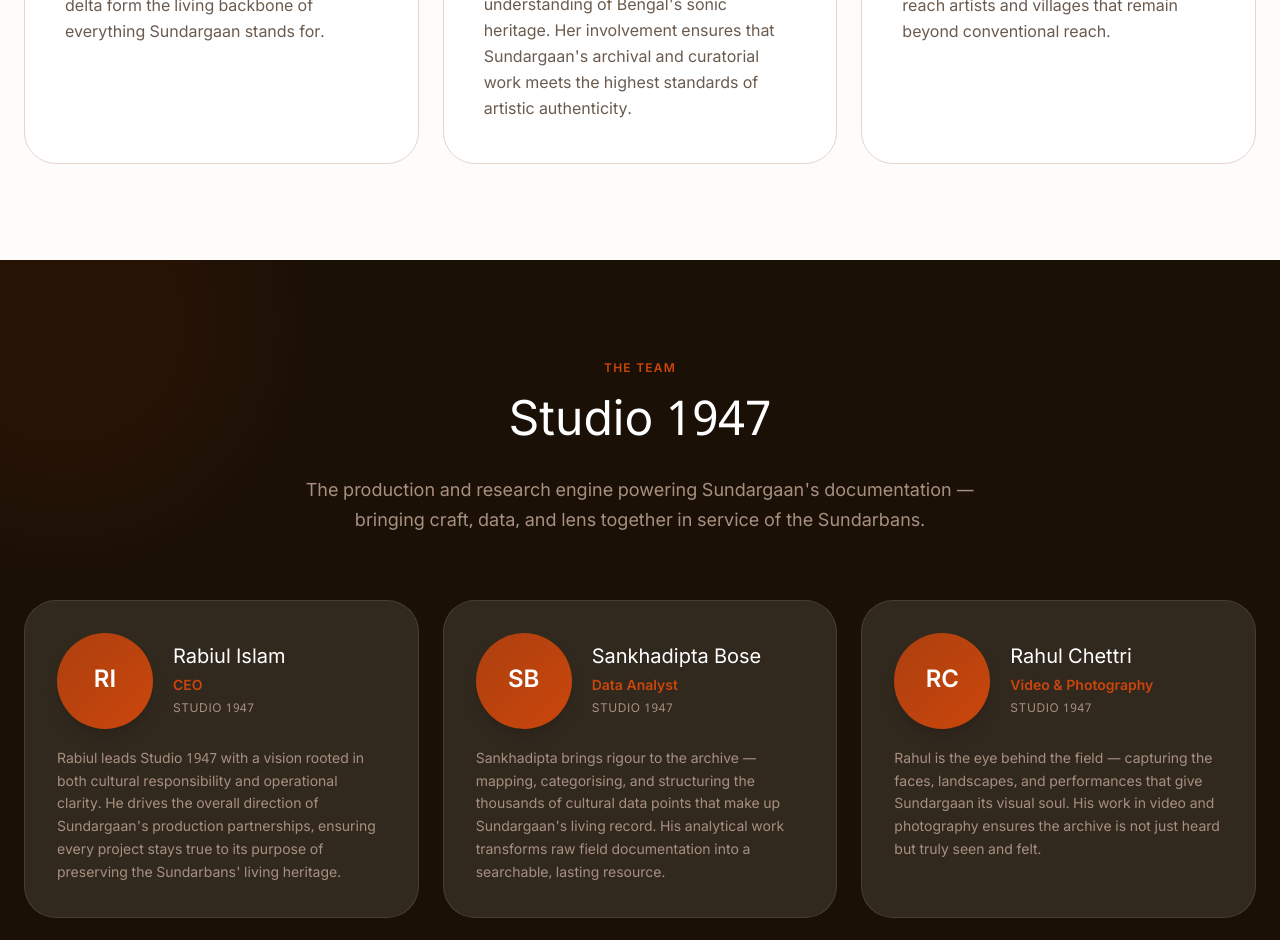
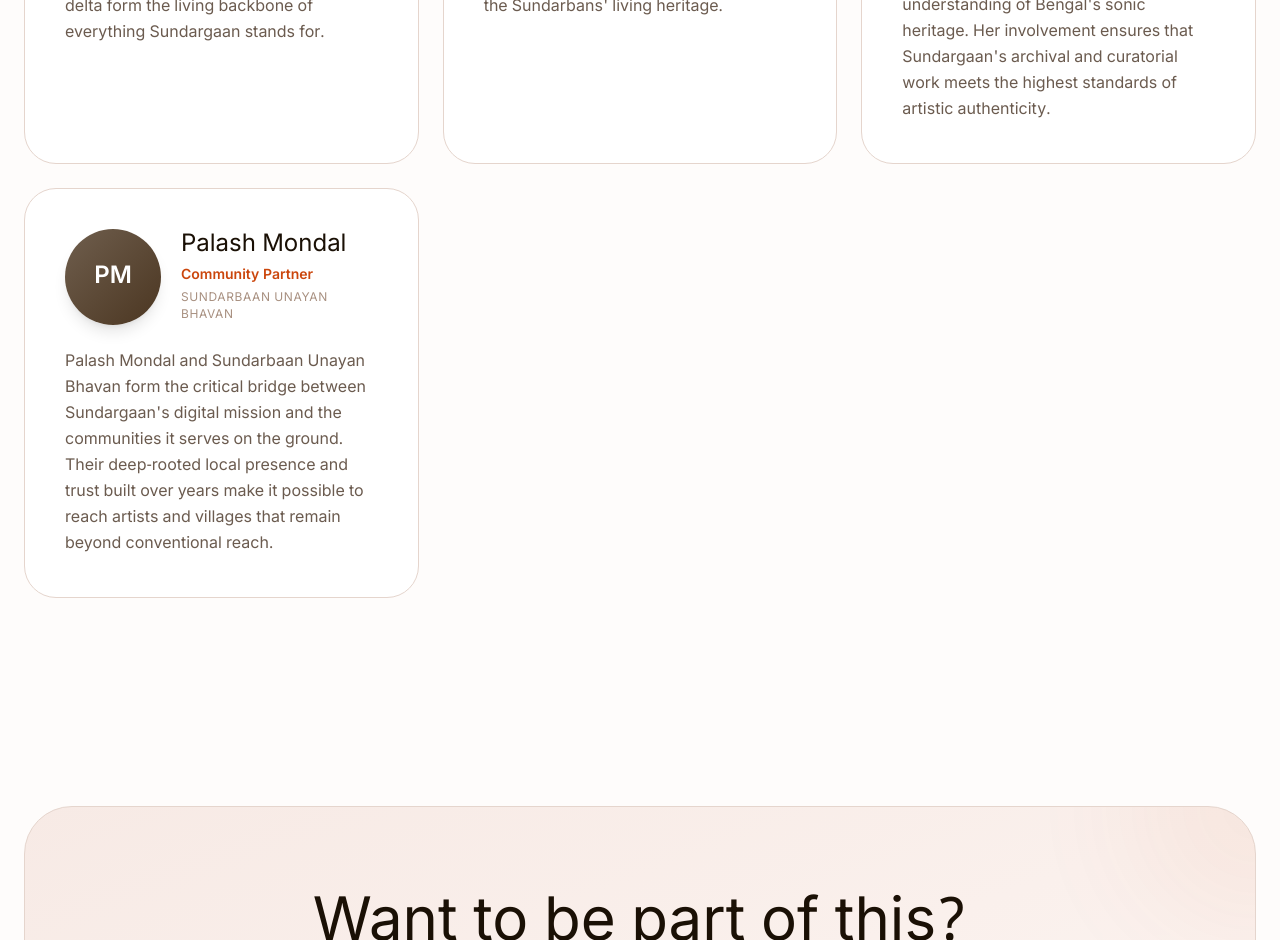
Before and after one commit to Studio-1947/sundargaan-webapp, a React (Vite) app: page /about in a window 1280 px wide. Shown: the part 1860-2800 px from the top of the page. Built offline with nearby package versions, Linux system fonts and the light colour scheme; a web font is replaced by a local one.

Commit message:
feat: implement initial home page layout, navigation component, and about page structure

```diff
--- a/src/pages/AboutPage.tsx
+++ b/src/pages/AboutPage.tsx
@@ -55,36 +55,6 @@
   </motion.div>
 )
 
-// ─── Team Member Card ─────────────────────────────────────────────────────────
-
-interface TeamMemberProps {
-  initials: string
-  name: string
-  title: string
-  bio: string
-  index: number
-}
-
-const TeamMemberCard: React.FC<TeamMemberProps> = ({ initials, name, title, bio, index }) => (
-  <motion.div
-    initial={{ opacity: 0, y: 30 }}
-    whileInView={{ opacity: 1, y: 0 }}
-    viewport={{ once: true }}
-    transition={{ duration: 0.5, delay: index * 0.1, ease: [0.16, 1, 0.3, 1] }}
-    className="group bg-white/10 rounded-[2rem] border border-white/10 p-8 flex flex-col gap-5 hover:bg-white/15 hover:-translate-y-1 transition-all duration-400"
-  >
-    <div className="flex items-center gap-5">
-      <Avatar initials={initials} color="#CB460C" />
-      <div>
-        <h4 className="font-display text-xl text-white leading-snug">{name}</h4>
-        <p className="font-body text-[#CB460C] text-sm font-semibold mt-1">{title}</p>
-        <p className="font-body text-[#a89080] text-xs uppercase tracking-wider mt-1">Studio 1947</p>
-      </div>
-    </div>
-    <p className="font-body text-[#a89080] leading-relaxed text-sm">{bio}</p>
-  </motion.div>
-)
-
 // ─── Main Page ────────────────────────────────────────────────────────────────
 
 const AboutPage: React.FC = () => {
@@ -94,15 +64,15 @@
 
   // ── Strings ────────────────────────────────────────────────────────────────
   const hero = {
-    label:    isEN ? 'About Us'                      : 'আমাদের সম্পর্কে',
-    title:    isEN ? 'Who We Are'                    : 'আমরা কারা',
+    label: isEN ? 'About Us' : 'আমাদের সম্পর্কে',
+    title: isEN ? 'Who We Are' : 'আমরা কারা',
     subtitle: isEN
       ? 'Sundargaan is a living archive and cultural platform rooted in the Sundarbans. We document, preserve, and celebrate the oral traditions, folk music, and artisanal heritage of one of the world\'s most extraordinary ecosystems — giving the voices of the Delta a stage they deserve.'
       : 'সুন্দরগান একটি জীবন্ত আর্কাইভ ও সাংস্কৃতিক প্ল্যাটফর্ম, যার শিকড় সুন্দরবনে। আমরা বিশ্বের অন্যতম অসাধারণ বাস্তুতন্ত্রের মৌখিক ঐতিহ্য, লোকসংগীত এবং কারিগরি ঐতিহ্যকে নথিবদ্ধ, সংরক্ষণ ও উদযাপন করি — ব-দ্বীপের কণ্ঠস্বরগুলিকে একটি যোগ্য মঞ্চ দিয়ে।',
   }
 
-  const missionLabel =  isEN ? 'Our Mission'            : 'আমাদের লক্ষ্য'
-  const missionTitle =  isEN ? 'What We Do'             : 'আমরা কী করি'
+  const missionLabel = isEN ? 'Our Mission' : 'আমাদের লক্ষ্য'
+  const missionTitle = isEN ? 'What We Do' : 'আমরা কী করি'
   const missionPoints = isEN
     ? [
       'Field documentation of endangered folk traditions across 24+ Sundarban villages',
@@ -117,80 +87,83 @@
       'চর্চার মাধ্যমে ঐতিহ্যগত জ্ঞান জীবিত রাখে এমন শিক্ষা কর্মসূচি',
     ]
 
-  const partnersLabel = isEN ? 'Partners & Collaborators'       : 'অংশীদার ও সহযোগী'
-  const partnersTitle = isEN ? 'The Minds Behind the Mission'   : 'মিশনের পেছনের মানুষেরা'
-  const partnersBio   = isEN
+  const partnersLabel = isEN ? 'Partners & Collaborators' : 'অংশীদার ও সহযোগী'
+  const partnersTitle = isEN ? 'The Minds Behind the Mission' : 'মিশনের পেছনের মানুষেরা'
+  const partnersBio = isEN
     ? 'Sundargaan is made possible through meaningful collaboration with organisations and individuals who share our conviction that culture is a living inheritance — not a relic.'
     : 'সুন্দরগান তাদের সাথে অর্থবহ সহযোগিতার মাধ্যমে সম্ভব হয়েছে যারা আমাদের এই বিশ্বাস ভাগ করে নেন যে সংস্কৃতি একটি জীবন্ত উত্তরাধিকার — কোনো ধ্বংসাবশেষ নয়।'
 
   const partners = [
     {
       initials: 'PR',
-      name:     isEN ? 'Pinaki Roy'                       : 'পিনাকী রায়',
-      role:     isEN ? 'Founder & Ecologist'              : 'প্রতিষ্ঠাতা ও পরিবেশবিদ',
-      org:      isEN ? 'Eco Logical Foundation (ELF)'    : 'ইকো লজিক্যাল ফাউন্ডেশন (ELF)',
-      bio:      isEN
+      name: isEN ? 'Pinaki Roy' : 'পিনাকী রায়',
+      role: isEN ? 'Founder & Ecologist' : 'প্রতিষ্ঠাতা ও পরিবেশবিদ',
+      org: isEN ? 'Eco Logical Foundation (ELF)' : 'ইকো লজিক্যাল ফাউন্ডেশন (ELF)',
+      bio: isEN
         ? 'Pinaki Roy is the founding force behind the Eco Logical Foundation — the grassroots organisation that laid the groundwork for field documentation in the Sundarbans. His decades of ecological and cultural fieldwork in the delta form the living backbone of everything Sundargaan stands for.'
         : 'পিনাকী রায় ইকো লজিক্যাল ফাউন্ডেশনের প্রতিষ্ঠাতা শক্তি — যে তৃণমূল সংগঠন সুন্দরবনে ফিল্ড ডকুমেন্টেশনের ভিত্তি স্থাপন করেছে। ব-দ্বীপে তাঁর কয়েক দশকের পরিবেশগত ও সাংস্কৃতিক ক্ষেত্র-কাজ সুন্দরগানের প্রতিটি বিষয়ের জীবন্ত মেরুদণ্ড।',
       accentColor: '#CB460C',
     },
     {
+      initials: 'RI',
+      name: isEN ? 'Rabiul Islam' : 'রবিউল ইসলাম',
+      role: isEN ? 'CEO' : 'সিইও',
+      org: 'Studio 1947',
+      bio: isEN
+        ? 'Rabiul leads Studio 1947 with a vision rooted in both cultural responsibility and operational clarity. He drives the overall direction of Sundargaan\'s production partnerships, ensuring every project stays true to its purpose of preserving the Sundarbans\' living heritage.'
+        : 'রবিউল সাংস্কৃতিক দায়িত্ব ও পরিচালনাগত স্পষ্টতার উপর ভিত্তি করে স্টুডিও ১৯৪৭-কে নেতৃত্ব দেন। তিনি সুন্দরগানের প্রযোজনা অংশীদারিত্বের সামগ্রিক দিকনির্দেশনা পরিচালনা করেন।',
+    },
+    {
       initials: 'IC',
-      name:     isEN ? 'Iman Chakraborty'                         : 'ইমান চক্রবর্তী',
-      role:     isEN ? 'National Award-Winning Artist'             : 'জাতীয় পুরস্কারজয়ী শিল্পী',
-      org:      isEN ? 'Satyajit Ray Film & Television Institute' : 'সত্যজিৎ রায় ফিল্ম অ্যান্ড টেলিভিশন ইনস্টিটিউট',
-      bio:      isEN
+      name: isEN ? 'Iman Chakraborty' : 'ইমান চক্রবর্তী',
+      role: isEN ? 'National Award-Winning Artist' : 'জাতীয় পুরস্কারজয়ী শিল্পী',
+      org: isEN ? 'Satyajit Ray Film & Television Institute' : 'সত্যজিৎ রায় ফিল্ম অ্যান্ড টেলিভিশন ইনস্টিটিউট',
+      bio: isEN
         ? 'A National Award-winning artist and alumna of the Satyajit Ray Film & Television Institute, Iman Chakraborty brings artistic credibility and a deeply felt understanding of Bengal\'s sonic heritage. Her involvement ensures that Sundargaan\'s archival and curatorial work meets the highest standards of artistic authenticity.'
         : 'জাতীয় পুরস্কারপ্রাপ্ত শিল্পী এবং সত্যজিৎ রায় ফিল্ম অ্যান্ড টেলিভিশন ইনস্টিটিউটের প্রাক্তনী ইমান চক্রবর্তী শিল্পগত বিশ্বাসযোগ্যতা এবং বাংলার ধ্বনি ঐতিহ্যের গভীর উপলব্ধি নিয়ে আসেন। তাঁর সম্পৃক্ততা নিশ্চিত করে যে সুন্দরগানের আর্কাইভাল ও কিউরেটরিয়াল কাজ শৈল্পিক সত্যতার সর্বোচ্চ মান পূরণ করে।',
       accentColor: '#E15012',
     },
     {
       initials: 'PM',
-      name:     isEN ? 'Palash Mondal'                      : 'পলাশ মণ্ডল',
-      role:     isEN ? 'Community Partner'                  : 'কমিউনিটি অংশীদার',
-      org:      isEN ? 'Sundarbaan Unayan Bhavan'           : 'সুন্দরবান উন্নয়ন ভবন',
-      bio:      isEN
+      name: isEN ? 'Palash Mondal' : 'পলাশ মণ্ডল',
+      role: isEN ? 'Community Partner' : 'কমিউনিটি অংশীদার',
+      org: isEN ? 'Sundarbaan Unayan Bhavan' : 'সুন্দরবান উন্নয়ন ভবন',
+      bio: isEN
         ? 'Palash Mondal and Sundarbaan Unayan Bhavan form the critical bridge between Sundargaan\'s digital mission and the communities it serves on the ground. Their deep-rooted local presence and trust built over years make it possible to reach artists and villages that remain beyond conventional reach.'
         : 'পলাশ মণ্ডল এবং সুন্দরবান উন্নয়ন ভবন সুন্দরগানের ডিজিটাল লক্ষ্য এবং যে সম্প্রদায়গুলিকে এটি সেবা দেয় তাদের মধ্যে গুরুত্বপূর্ণ সেতু তৈরি করে। বছরের পর বছর ধরে গড়ে ওঠা তাঁদের গভীর স্থানীয় উপস্থিতি এবং আস্থা এমন শিল্পী ও গ্রামে পৌঁছানো সম্ভব করে যারা প্রচলিত নাগালের বাইরে থেকে যায়।',
       accentColor: '#4B3621',
     },
-  ]
-
-  const teamLabel    = isEN ? 'The Team'                    : 'আমাদের দল'
-  const teamTitle    = isEN ? 'Studio 1947'                 : 'স্টুডিও ১৯৪৭'
-  const teamSubtitle = isEN
-    ? 'The production and research engine powering Sundargaan\'s documentation — bringing craft, data, and lens together in service of the Sundarbans.'
-    : 'সুন্দরগানের ডকুমেন্টেশনকে শক্তি দেওয়া প্রযোজনা ও গবেষণা ইঞ্জিন — সুন্দরবনের সেবায় কারুকাজ, তথ্য এবং লেন্সকে একত্রিত করছে।'
-
-  const teamMembers = [
-    {
-      initials: 'RI',
-      name:     isEN ? 'Rabiul Islam'      : 'রবিউল ইসলাম',
-      title:    isEN ? 'CEO'               : 'সিইও',
-      bio:      isEN
-        ? 'Rabiul leads Studio 1947 with a vision rooted in both cultural responsibility and operational clarity. He drives the overall direction of Sundargaan\'s production partnerships, ensuring every project stays true to its purpose of preserving the Sundarbans\' living heritage.'
-        : 'রবিউল সাংস্কৃতিক দায়িত্ব ও পরিচালনাগত স্পষ্টতার উপর ভিত্তি করে স্টুডিও ১৯৪৭-কে নেতৃত্ব দেন। তিনি সুন্দরগানের প্রযোজনা অংশীদারিত্বের সামগ্রিক দিকনির্দেশনা পরিচালনা করেন।',
-    },
-    {
-      initials: 'SB',
-      name:     isEN ? 'Sankhadipta Bose' : 'শঙ্খদীপ্ত বোস',
-      title:    isEN ? 'Data Analyst'      : 'ডেটা অ্যানালিস্ট',
-      bio:      isEN
-        ? 'Sankhadipta brings rigour to the archive — mapping, categorising, and structuring the thousands of cultural data points that make up Sundargaan\'s living record. His analytical work transforms raw field documentation into a searchable, lasting resource.'
-        : 'শঙ্খদীপ্ত আর্কাইভে কঠোরতা নিয়ে আসেন — সুন্দরগানের জীবন্ত নথি তৈরি করা হাজারো সাংস্কৃতিক তথ্যবিন্দু ম্যাপিং, শ্রেণীবিভাগ ও কাঠামোবদ্ধ করেন।',
-    },
-    {
-      initials: 'RC',
-      name:     isEN ? 'Rahul Chettri'    : 'রাহুল ছেত্রী',
-      title:    isEN ? 'Video & Photography' : 'ভিডিও ও ফটোগ্রাফি',
-      bio:      isEN
-        ? 'Rahul is the eye behind the field — capturing the faces, landscapes, and performances that give Sundargaan its visual soul. His work in video and photography ensures the archive is not just heard but truly seen and felt.'
-        : 'রাহুল মাঠের পেছনের চোখ — মুখ, প্রাকৃতিক দৃশ্য এবং পরিবেশনা ধারণ করেন যা সুন্দরগানকে তার দৃশ্যগত প্রাণ দেয়। তাঁর ভিডিও ও ফটোগ্রাফির কাজ নিশ্চিত করে যে আর্কাইভ শুধু শোনাই নয়, সত্যিকার অর্থে দেখা ও অনুভব করা যায়।',
-    },
+    // {
+    //   initials: 'RI',
+    //   name: isEN ? 'Rabiul Islam' : 'রবিউল ইসলাম',
+    //   role: isEN ? 'CEO' : 'সিইও',
+    //   org: 'Studio 1947',
+    //   bio: isEN
+    //     ? 'Rabiul leads Studio 1947 with a vision rooted in both cultural responsibility and operational clarity. He drives the overall direction of Sundargaan\'s production partnerships, ensuring every project stays true to its purpose of preserving the Sundarbans\' living heritage.'
+    //     : 'রবিউল সাংস্কৃতিক দায়িত্ব ও পরিচালনাগত স্পষ্টতার উপর ভিত্তি করে স্টুডিও ১৯৪৭-কে নেতৃত্ব দেন। তিনি সুন্দরগানের প্রযোজনা অংশীদারিত্বের সামগ্রিক দিকনির্দেশনা পরিচালনা করেন।',
+    // },
+    // {
+    //   initials: 'SB',
+    //   name:     isEN ? 'Sankhadipta Bose' : 'শঙ্খদীপ্ত বোস',
+    //   role:     isEN ? 'Data Analyst'      : 'ডেটা অ্যানালিস্ট',
+    //   org:      'Studio 1947',
+    //   bio:      isEN
+    //     ? 'Sankhadipta brings rigour to the archive — mapping, categorising, and structuring the thousands of cultural data points that make up Sundargaan\'s living record. His analytical work transforms raw field documentation into a searchable, lasting resource.'
+    //     : 'শঙ্খদীপ্ত আর্কাইভে কঠোরতা নিয়ে আসেন — সুন্দরগানের জীবন্ত নথি তৈরি করা হাজারো সাংস্কৃতিক তথ্যবিন্দু ম্যাপিং, শ্রেণীবিভাগ ও কাঠামোবদ্ধ করেন।',
+    // },
+    // {
+    //   initials: 'RC',
+    //   name:     isEN ? 'Rahul Chettri'    : 'রাহুল ছেত্রী',
+    //   role:     isEN ? 'Video & Photography' : 'ভিডিও ও ফটোগ্রাফি',
+    //   org:      'Studio 1947',
+    //   bio:      isEN
+    //     ? 'Rahul is the eye behind the field — capturing the faces, landscapes, and performances that give Sundargaan its visual soul. His work in video and photography ensures the archive is not just heard but truly seen and felt.'
+    //     : 'রাহুল মাঠের পেছনের চোখ — মুখ, প্রাকৃতিক দৃশ্য এবং পরিবেশনা ধারণ করেন যা সুন্দরগানকে তার দৃশ্যগত প্রাণ দেয়। তাঁর ভিডিও ও ফটোগ্রাফির কাজ নিশ্চিত করে যে আর্কাইভ শুধু শোনাই নয়, সত্যিকার অর্থে দেখা ও অনুভব করা যায়।',
+    // },
   ]
 
   const ctaTitle = isEN ? 'Want to be part of this?' : 'এর অংশ হতে চান?'
-  const ctaDesc  = isEN
+  const ctaDesc = isEN
     ? 'Every contribution — of time, skill, or support — helps preserve a heritage that belongs to all of us.'
     : 'সময়, দক্ষতা বা সহায়তার প্রতিটি অবদান এমন একটি ঐতিহ্য সংরক্ষণে সাহায্য করে যা আমাদের সকলের।'
 
@@ -279,10 +252,10 @@
             {/* Right: stat cards */}
             <div className="grid grid-cols-2 gap-4 md:gap-6">
               {[
-                { val: '750+', label: isEN ? 'Songs Preserved'     : 'সংরক্ষিত গান' },
-                { val: '120+', label: isEN ? 'Artists Supported'   : 'সমর্থিত শিল্পী' },
-                { val: '24',   label: isEN ? 'Villages Documented' : 'নথিবদ্ধ গ্রাম' },
-                { val: '1.2M', label: isEN ? 'Digital Grains'      : 'ডিজিটাল দানা' },
+                { val: '750+', label: isEN ? 'Songs Preserved' : 'সংরক্ষিত গান' },
+                { val: '120+', label: isEN ? 'Artists Supported' : 'সমর্থিত শিল্পী' },
+                { val: '24', label: isEN ? 'Villages Documented' : 'নথিবদ্ধ গ্রাম' },
+                { val: '1.2M', label: isEN ? 'Digital Grains' : 'ডিজিটাল দানা' },
               ].map((stat, i) => (
                 <motion.div
                   key={stat.label}
@@ -324,50 +297,7 @@
         </div>
       </section>
 
-      {/* ——— Studio 1947 Team ——— */}
-      <section className="py-24 px-6 bg-[#1a1005] relative overflow-hidden">
-        {/* Ambient glows */}
-        <div className="absolute -top-32 -left-32 w-96 h-96 bg-[#CB460C] opacity-[0.07] rounded-full blur-3xl pointer-events-none" />
-        <div className="absolute -bottom-32 -right-32 w-96 h-96 bg-[#E86228] opacity-[0.07] rounded-full blur-3xl pointer-events-none" />
 
-        <div className="max-w-screen-xl mx-auto relative z-10">
-          <motion.div
-            initial={{ opacity: 0, y: 20 }}
-            whileInView={{ opacity: 1, y: 0 }}
-            viewport={{ once: true }}
-            transition={{ duration: 0.7 }}
-            className="text-center mb-16"
-          >
-            <span className="inline-block font-body text-[#CB460C] uppercase tracking-widest text-xs font-semibold mb-4">
-              {teamLabel}
-            </span>
-            <h2 className="font-display text-4xl md:text-5xl text-white leading-tight mb-6">{teamTitle}</h2>
-            <p className="font-body text-lg text-[#a89080] max-w-2xl mx-auto leading-relaxed">{teamSubtitle}</p>
-          </motion.div>
-
-          <div className="grid grid-cols-1 md:grid-cols-3 gap-6">
-            {teamMembers.map((m, i) => (
-              <TeamMemberCard key={m.name} {...m} index={i} />
-            ))}
-          </div>
-
-          {/* Studio 1947 wordmark strip */}
-          <motion.div
-            initial={{ opacity: 0 }}
-            whileInView={{ opacity: 1 }}
-            viewport={{ once: true }}
-            transition={{ delay: 0.5, duration: 1 }}
-            className="mt-20 text-center"
-          >
-            <span
-              className="font-display text-[#FEFCFB]/5 select-none pointer-events-none"
-              style={{ fontSize: 'clamp(3rem, 12vw, 10rem)', letterSpacing: '-0.04em' }}
-            >
-              {isEN ? 'Studio 1947' : 'স্টুডিও ১৯৪৭'}
-            </span>
-          </motion.div>
-        </div>
-      </section>
 
       {/* ——— CTA ——— */}
       <section className="py-28 px-6">
--- a/src/pages/HomePage.tsx
+++ b/src/pages/HomePage.tsx
@@ -51,7 +51,7 @@
                   size="lg"
                   className="bg-[#CB460C] hover:bg-[#E15012] border-none text-white px-8 sm:px-10 py-4 h-auto rounded-full shadow-[0_15px_30px_rgba(203,70,12,0.2)] transition-all hover:scale-105 active:scale-95 text-base sm:text-lg font-medium"
                 >
-                  {t('hero.btn.join')}
+                  {t('Support Us')}
                 </Button>
                 <Button
                   variant="outline"
```
Also changed, not shown: src/components/layout/Navbar.tsx (+3 -5 lines). Lines whose indentation alone changed are shown as unchanged.
